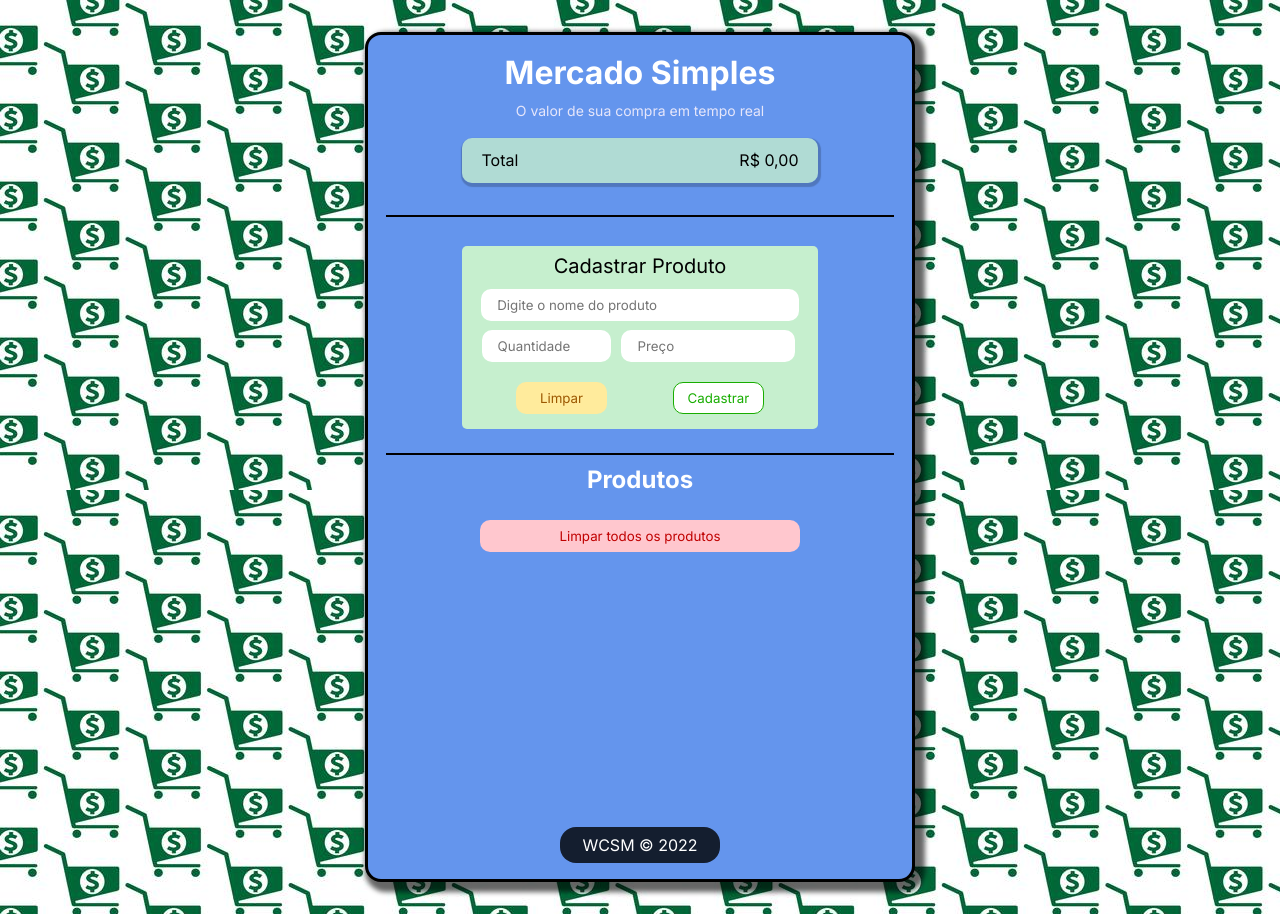
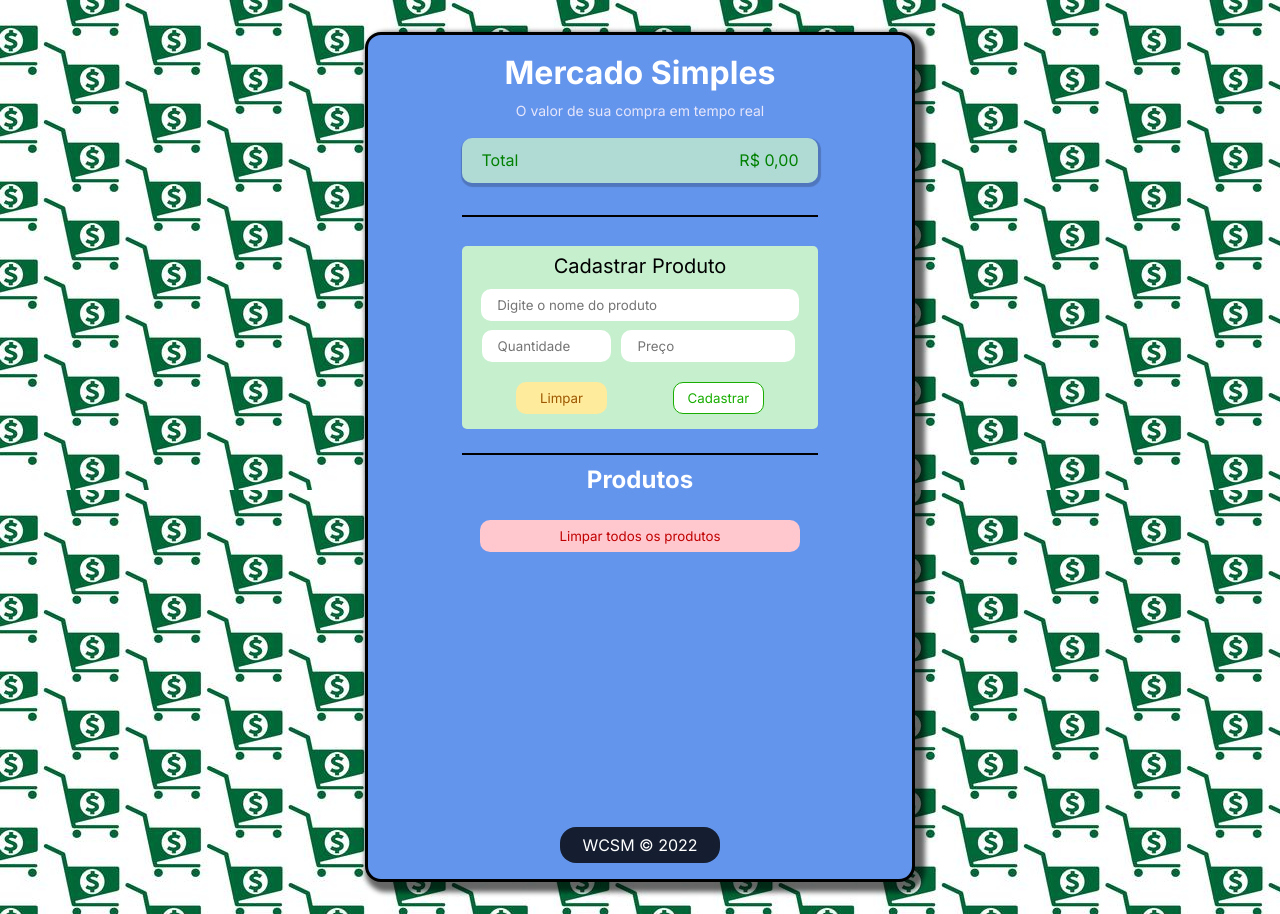
Before and after one commit to WallaceMartinsTI/Mercado-Simples, a React (Vite) app: page / in a window 1280 px wide. Built offline with nearby package versions, Linux system fonts and the light colour scheme.

Commit message:
set display with total value a position sticky with top 0 and fix copy overflowing the remove all products button

```diff
--- a/src/App.css
+++ b/src/App.css
@@ -7,8 +7,10 @@
 }
 
 .App {
+  position: relative;
+  display: flex;
+  justify-content: center;
   background-color: #6495ED;
-  position: relative;
   padding: 1.12rem;
   width: 100%;
   height: 100%;
@@ -40,6 +42,8 @@ header p {
 }
 
 .display {
+  position: sticky;
+  top: 0;
   margin-top: 1.18rem;
   background-color: rgba(198, 239, 206, 78%);
 
@@ -53,6 +57,7 @@ header p {
   padding-left: 1.25rem;
   padding-right: 1.25rem;
 
+  color: green;
   box-shadow: 1px 2px 1px 2px rgba(0, 0, 0, 0.2);
 }
 
@@ -227,6 +232,7 @@ main h2 {
   justify-content: center;
   align-items: center;
   margin-top: 1em;
+  margin-bottom: 3.5rem;
 }
 
 .footer button {
--- a/src/App.tsx
+++ b/src/App.tsx
@@ -85,7 +85,7 @@ function App() {
           <p>O valor de sua compra em tempo real</p>
         </header>
 
-        <div className="display">
+        <div id="display" className="display">
           <div>Total</div>
           <div>{(totalCost).toLocaleString('pt-br', { style: 'currency', currency: 'BRL' })}</div>
         </div>
@@ -188,13 +188,13 @@ function App() {
             Limpar todos os produtos
           </button>
         </div>
+      </div>
 
-        <footer>
-          <a href="https://www.linkedin.com/in/wallace-martins-ti/" target="_blank">
-            <p>WCSM &copy; 2022</p>
-          </a>
-        </footer>
-      </div>
+      <footer>
+        <a href="https://www.linkedin.com/in/wallace-martins-ti/" target="_blank">
+          <p>WCSM &copy; 2022</p>
+        </a>
+      </footer>
     </div>
   )
 }
```
